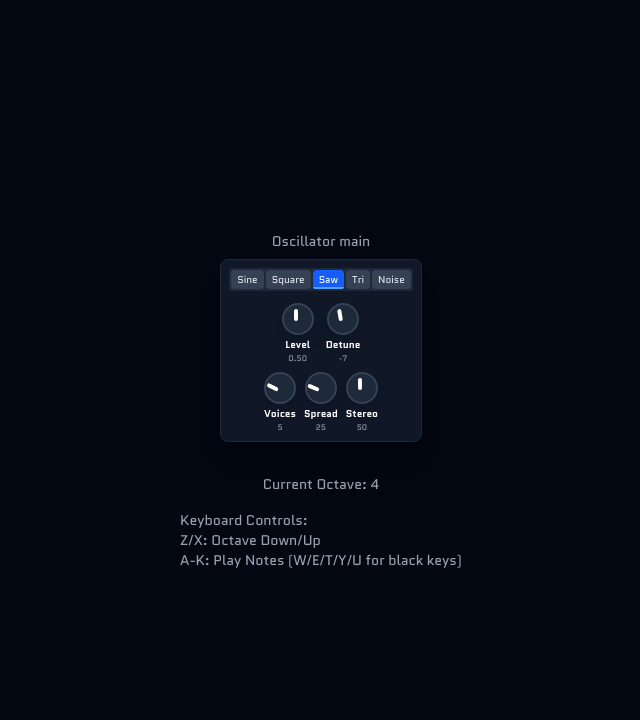
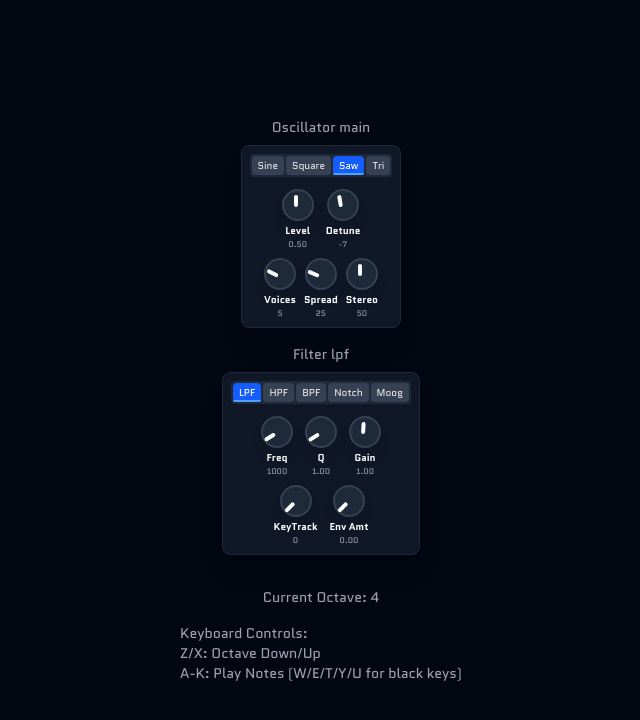
Before and after one commit to nexo-tech/use-synth, a Next.js app in the folder packages/example-app/: page / in a window 1280 px wide. Shown: the top 720 px of the page, without its empty margins (319-959 px from the left). Built offline with nearby package versions, Linux system fonts and the light colour scheme.

Commit message:
connect filter

```diff
--- a/packages/example-app/app/components/Filter.tsx
+++ b/packages/example-app/app/components/Filter.tsx
@@ -40,9 +40,9 @@ const FilterTypeSelector: React.FC<FilterTypeSelectorProps> = ({ value, onChange
 
 interface FilterProps {
   config: {
-    type: string;
-    frequency: number;
-    Q: number;
+    type: BiquadFilterType;
+    frequency?: number;
+    Q?: number;
     gain?: number;
     keytrack?: number;
     envAmount?: number;
@@ -83,7 +83,7 @@ export const Filter: React.FC<FilterProps> = ({ config, onConfigChange }) => {
         <div className="flex justify-center gap-3 mt-2">
           <Knob
             label="Freq"
-            value={config.frequency}
+            value={config.frequency ?? 1000}
             min={20}
             max={20000}
             step={1}
@@ -93,7 +93,7 @@ export const Filter: React.FC<FilterProps> = ({ config, onConfigChange }) => {
 
           <Knob
             label="Q"
-            value={config.Q}
+            value={config.Q ?? 1}
             min={0.1}
             max={20}
             step={0.1}
@@ -103,7 +103,7 @@ export const Filter: React.FC<FilterProps> = ({ config, onConfigChange }) => {
 
           <Knob
             label="Gain"
-            value={config.gain || 0}
+            value={config.gain ?? 0}
             min={-40}
             max={40}
             step={0.1}
@@ -115,7 +115,7 @@ export const Filter: React.FC<FilterProps> = ({ config, onConfigChange }) => {
         <div className="flex justify-center gap-3 mt-2">
           <Knob
             label="KeyTrack"
-            value={config.keytrack || 0}
+            value={config.keytrack ?? 0}
             min={0}
             max={100}
             step={1}
@@ -125,7 +125,7 @@ export const Filter: React.FC<FilterProps> = ({ config, onConfigChange }) => {
 
           <Knob
             label="Env Amt"
-            value={config.envAmount || 0}
+            value={config.envAmount ?? 0}
             min={0}
             max={1}
             step={0.01}
--- a/packages/example-app/app/components/Osc.tsx
+++ b/packages/example-app/app/components/Osc.tsx
@@ -12,7 +12,6 @@ const WaveformSelector: React.FC<WaveformSelectorProps> = ({ value, onChange })
         { id: 'square', label: 'Square' },
         { id: 'sawtooth', label: 'Saw' },
         { id: 'triangle', label: 'Tri' },
-        { id: 'noise', label: 'Noise' }
     ];
 
     return (
--- a/packages/example-app/app/page.tsx
+++ b/packages/example-app/app/page.tsx
@@ -2,6 +2,7 @@
 
 import React from 'react';
 import Osc from './components/Osc';
+import Filter from './components/Filter';
 
 interface EngineNode {
   type: string;
@@ -345,8 +346,8 @@ class FilterEngineNode implements AudioEngineNode {
     this.filter.frequency.value = this.config.frequency ?? 1000;
     this.filter.Q.value = this.config.Q ?? 1;
     this.filter.gain.value = this.config.gain ?? 1;
-    this.filter.connect(audioNode);
-    this.outputs.forEach((node) => node.handleInputAudio(audioNode));
+    audioNode.connect(this.filter);
+    this.outputs.forEach((node) => node.handleInputAudio(this.filter));
   }
 
   constructor(engine: Engine2, config: FilterConfig, id?: string) {
@@ -354,6 +355,17 @@ class FilterEngineNode implements AudioEngineNode {
     this.id = id || this.type.substring(0, 3) + FilterEngineNode.nextID++;
     this.config = config;
     this.filter = this.engine.context.createBiquadFilter();
+  }
+
+  updateConfig() {
+    const newConfig = this.config
+    console.log(`[Filter ${this.id}] Updating config:`, newConfig);
+
+    // Update the filter instance directly
+    this.filter.type = newConfig.type;
+    this.filter.frequency.value = newConfig.frequency ?? 1000;
+    this.filter.Q.value = newConfig.Q ?? 1;
+    this.filter.gain.value = newConfig.gain ?? 1;
   }
 }
 
@@ -408,8 +420,9 @@ class OscillatorEngineNode implements AudioEngineNode {
     this.instances.set(instanceId, instance);
 
     // hook this voice into the master output
-    const master = this.engine.components.get('output') as MasterGain;
-    if (master) master.handleInputAudio(instance.masterGain);
+    this.outputs.forEach((node) => {
+      node.handleInputAudio(instance.masterGain);
+    });
 
     return instanceId;
   }
@@ -699,9 +712,11 @@ const baseConfig: UseSynthConfig = {
     filters: {
       lpf: {
         type: 'lowpass',
-        frequency: 400,
-        Q: 0.9,
-        envAmount: 1,
+        frequency: 1000,
+        Q: 1,
+        gain: 1,
+        keytrack: 0,
+        envAmount: 0,
       },
     },
     effects: {},
@@ -712,7 +727,10 @@ const baseConfig: UseSynthConfig = {
       amp: { attack: 0.05, decay: 0.2, sustain: 1.0, release: 0.4 },
     },
   },
-  routing: [{ from: 'main', to: 'output' }],
+  routing: [
+    { from: 'main', to: 'lpf' },
+    { from: 'lpf', to: 'output' }
+  ],
 };
 
 export default function OscillatorPage() {
@@ -819,6 +837,23 @@ export default function OscillatorPage() {
     }
   };
 
+  const handleFilterConfigChange = (filterId: string, newConfig: Partial<FilterConfig>) => {
+    if (!synth.current) return;
+
+    const conf = synth.current.getCurrentConfig()
+    // Update the config in place
+    const filterConfig = conf.components.filters[filterId];
+    for (let key in newConfig) {
+      (filterConfig as any)[key] = (newConfig as any)[key];
+    }
+    // Update the filter instance directly
+    const filterNode = synth.current?.components.get(filterId) as FilterEngineNode;
+    if (filterNode) {
+      filterNode.updateConfig();
+      updateUI(x => x + 1)
+    }
+  };
+
   const currentConfig = synth.current?.getCurrentConfig()
 
   return (
@@ -830,6 +865,16 @@ export default function OscillatorPage() {
             <Osc
               config={config}
               onConfigChange={(newConfig) => handleOscConfigChange(id, newConfig)}
+            />
+          </div>
+        ))}
+
+        {currentConfig?.components.filters && Object.entries(currentConfig.components.filters).map(([id, config]) => (
+          <div key={id} className="flex flex-col items-center">
+            <h3 className="text-sm font-quantico mb-2 text-gray-400">Filter {id}</h3>
+            <Filter
+              config={config}
+              onConfigChange={(newConfig) => handleFilterConfigChange(id, newConfig)}
             />
           </div>
         ))}
```
